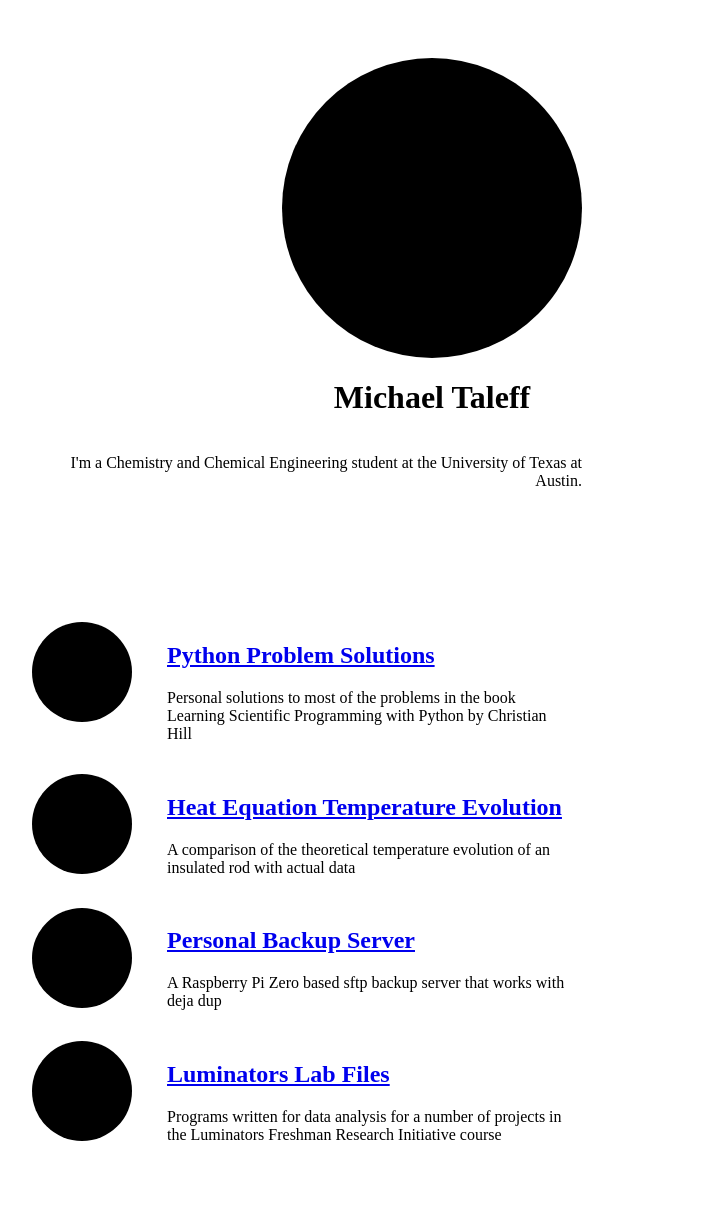
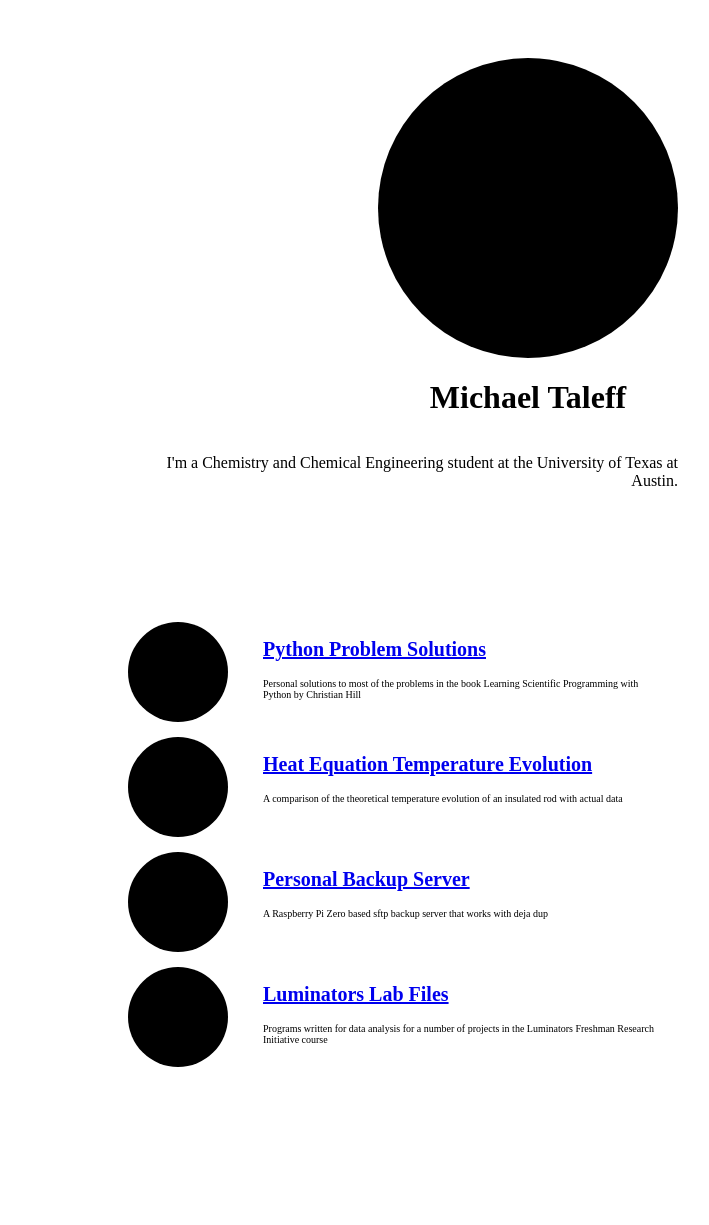
Before and after one commit to taleff/taleff.github.io, a Jekyll site: the page built from index.html, in a window 1280 px wide. Shown: the whole page, without its empty margins (213-922 px from the left). Built offline with Jekyll 4.4.1, drawn with Linux system fonts in a browser that asks for light colours; after the commit the page ends 1132 px from its top, so only the background shows below that.

Commit message:
Update main.css

```diff
--- a/css/main.css
+++ b/css/main.css
@@ -1,7 +1,7 @@
 .home {
     background-color: white;
     height: 80vh;
-    width: 80vw;
+    width: 95vw;
     display: flex;
     justify-content: center;
     flex-wrap: wrap;
@@ -68,3 +68,11 @@ li {
 .project-information {
     width: 400px;
 }
+
+.project-title {
+    font-size: 20px
+}
+
+.project-description {
+    font-size: 10px
+}
```
